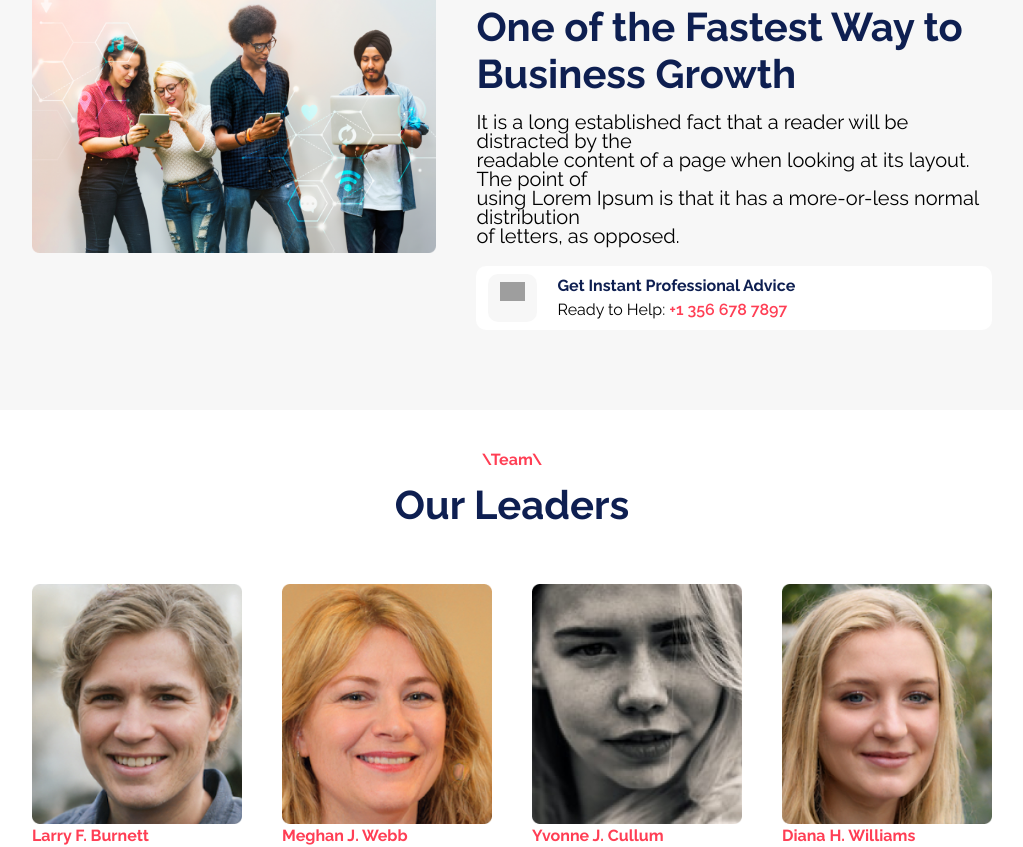
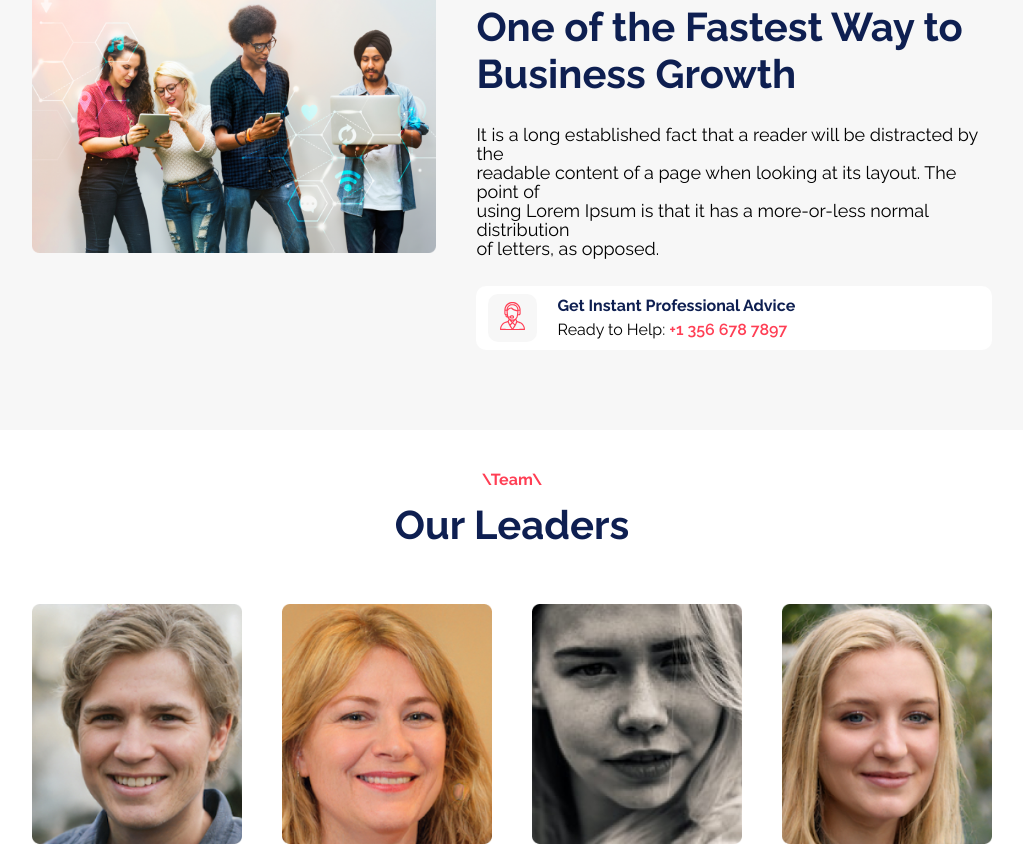
Before and after one commit to ignasiusadhitia/kelompok-1b, a React (Vite) app: page /about in a window 1280 px wide. Shown: the part 328-1175 px from the top of the page, without its empty margins (128-1151 px from the left). Built offline with nearby package versions, Linux system fonts and the light colour scheme; grey boxes are pictures that could not be loaded.

Commit message:
feat(about): add comment on about pages

```diff
--- a/src/components/AboutUsSection.jsx
+++ b/src/components/AboutUsSection.jsx
@@ -4,6 +4,7 @@ export default function AboutUsSection() {
   return (
     <section className="bg-off-white ">
       <div className="flex px-40 py-20">
+        {/* image */}
         <div className="">
           <img
             src="src/assets/AssetsAboutPages/Mask group.png"
@@ -11,7 +12,10 @@ export default function AboutUsSection() {
             className="w-[40rem]"
           />
         </div>
+        {/* image end */}
+
         <div className="ps-10">
+          {/* tagline */}
           <Typography
             variant="strong"
             color="text-peach-red-100"
@@ -19,6 +23,9 @@ export default function AboutUsSection() {
           >
             \About Us\
           </Typography>
+          {/* tagline end */}
+
+          {/* title */}
           <Typography
             variant="h2"
             color="text-dark-blue-100"
@@ -26,25 +33,45 @@ export default function AboutUsSection() {
           >
             One of the Fastest Way to Business Growth
           </Typography>
-          <Typography variant="bodycopy" className="text-xl leading-6 ">
+          {/* title end */}
+
+          {/* description */}
+          <Typography variant="bodycopy" className="text-lg leading-7 mt-7">
             It is a long established fact that a reader will be distracted by
             the <br /> readable content of a page when looking at its layout.
             The point of <br /> using Lorem Ipsum is that it has a more-or-less
             normal distribution <br /> of letters, as opposed.
           </Typography>
-          <div className="flex bg-[#ffffff] gap-5 px-3 py-2 rounded-[10px] mt-5">
+          {/* description end */}
+
+          <div className="flex bg-[#ffffff] gap-5 px-3 py-2 rounded-[10px] mt-7">
             <div className="bg-off-white px-3 py-2 rounded-[10px] ">
               <img
-                src="src/assets/AssetsAboutPages/Vector.svg"
+                src="src/assets/AssetsAboutPages/icon.svg"
                 className="w-[25px]"
               />
             </div>
-            <div>
-              <Typography variant="strong" color="text-dark-blue-100" className="text-lg">Get Instant Professional Advice</Typography>
+
+            {/* contact */}
+            <div className="">
+              <Typography
+                variant="strong"
+                color="text-dark-blue-100"
+                className="text-lg"
+              >
+                Get Instant Professional Advice
+              </Typography>
               <p>
-                Ready to Help: <a href="tel:+1356787897" className="text-peach-red-100 font-semibold">+1 356 678 7897</a>
+                Ready to Help:{" "}
+                <a
+                  href="tel:+1356787897"
+                  className="text-peach-red-100 font-semibold"
+                >
+                  +1 356 678 7897
+                </a>
               </p>
             </div>
+            {/* contact end */}
           </div>
         </div>
       </div>
--- a/src/components/TeamCard.jsx
+++ b/src/components/TeamCard.jsx
@@ -1,6 +1,7 @@
 import React from "react";
 import Typography from "./Typography";
 
+// data object
 const teamMembers = [
   {
     name: "Larry F. Burnett",
@@ -43,7 +44,7 @@ const teamMembers = [
     image: "src/assets/AssetsAboutPages/Rectangle 17.png",
   },
 ];
-
+// data object end
 function TeamSection() {
   return (
     <section className="">
@@ -64,26 +65,25 @@ function TeamSection() {
         </Typography>
       </div>
 
+      {/* Looping to retrieve data */}
       <div className="grid grid-cols-4 gap-10 px-40">
         {teamMembers.map((member, index) => (
-          <div className="" key={index}>
+          <div className="text-center" key={index}>
             <img src={member.image} alt={member.name} />
             <Typography
               variant="strong"
               color="text-peach-red-100"
-              className="mt-10 font-bold text-center"
+              className="font-bold mt-10"
             >
               {member.name}
             </Typography>
-            <Typography
-              variant="pretext"
-              className="text-center text-sm mt-3"
-            >
+            <Typography variant="pretext" className="text-sm mt-3">
               {member.role}
             </Typography>
           </div>
         ))}
       </div>
+      {/* Looping to retrieve data end */}
     </section>
   );
 }
```
